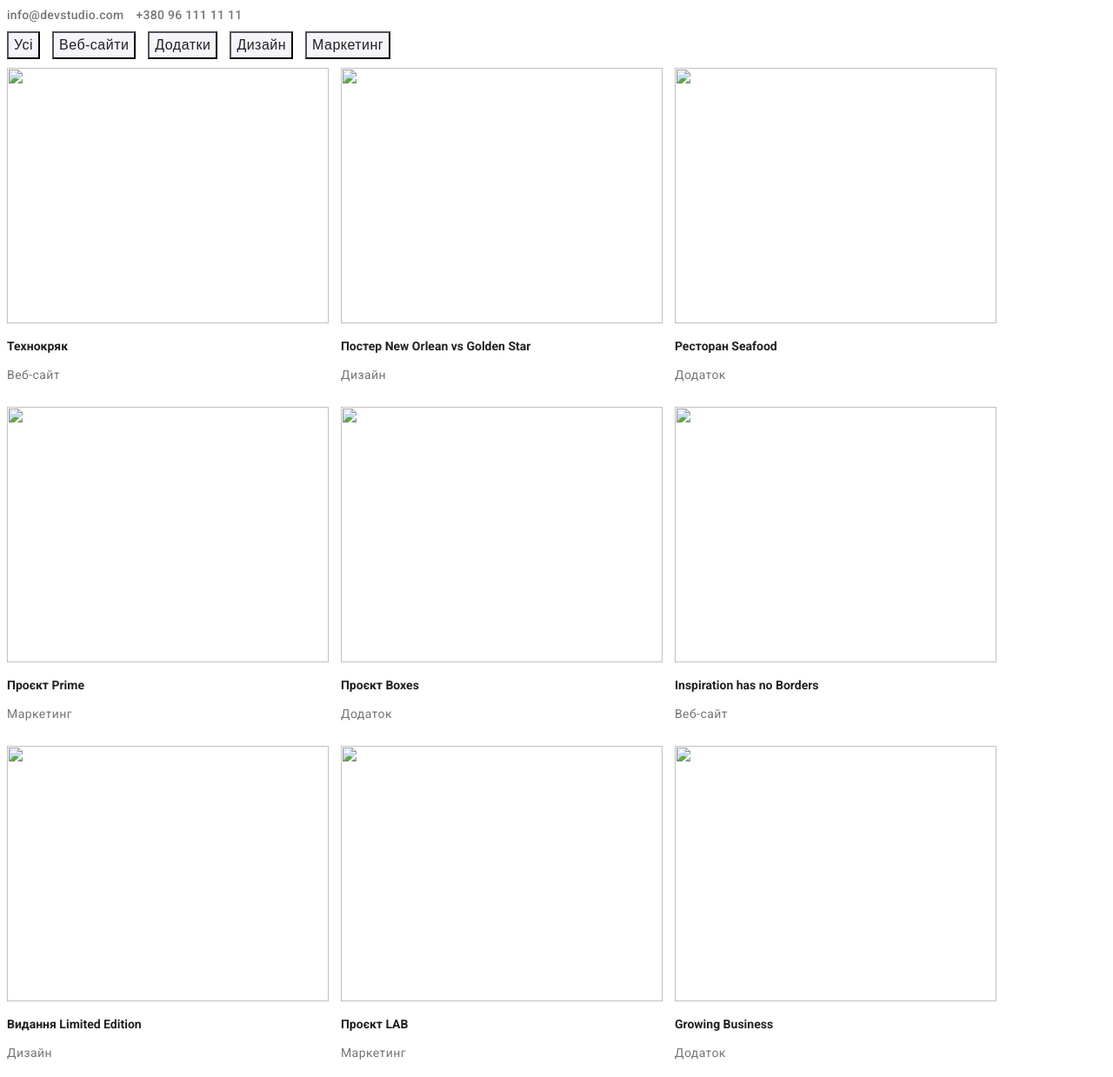
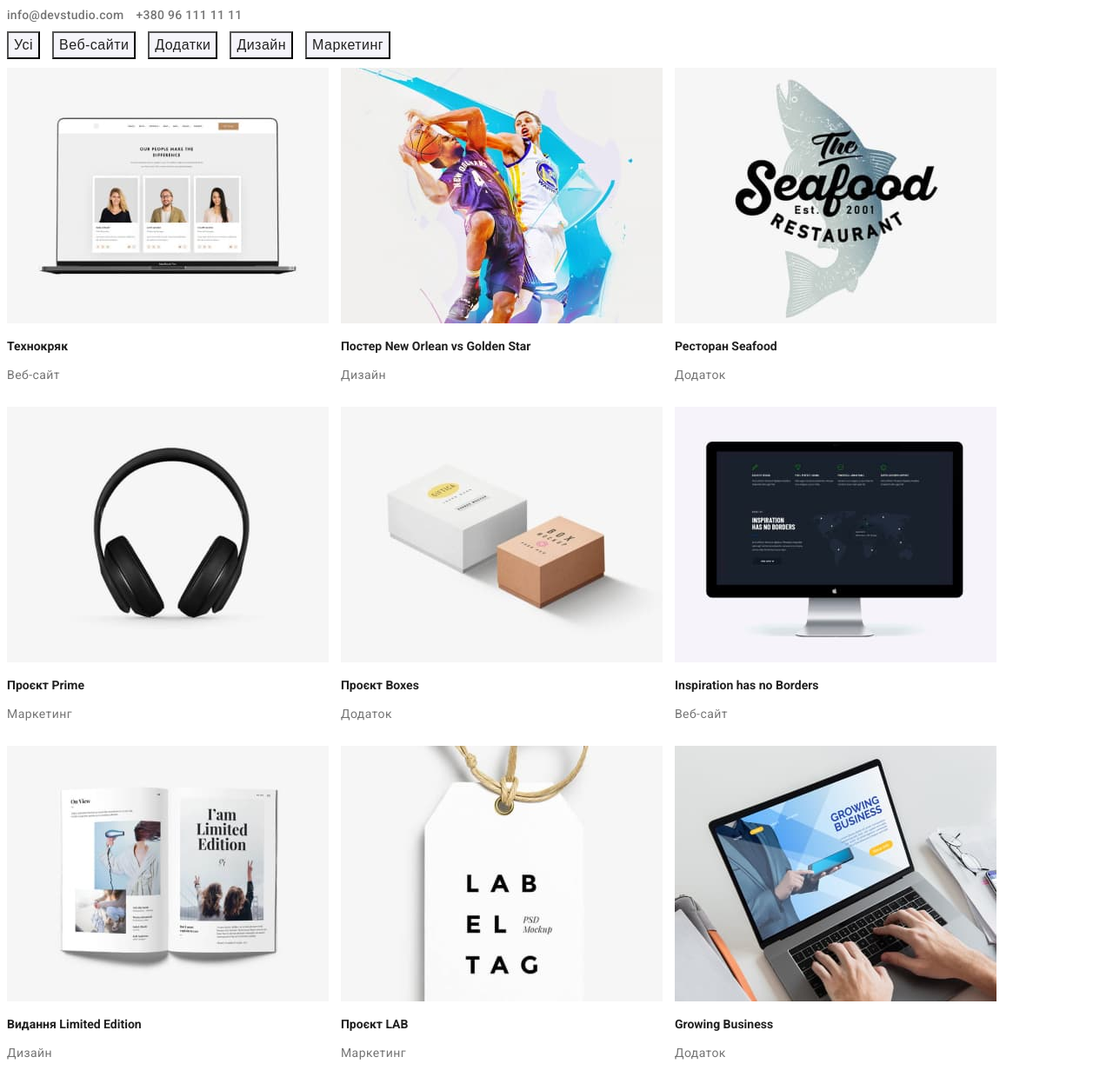
Before and after one commit to AntoshaProgram1st/goit-markup-hw-02, a plain HTML site: page portfolio.html in a window 1280 px wide. Shown: the part 61-1300 px from the top of the page at 87% size. Drawn offline with Linux system fonts and the light colour scheme; the site is published under a folder, as on GitHub Pages, so addresses that start at the root find nothing.

Commit message:
Update portfolio.html

```diff
--- a/portfolio.html
+++ b/portfolio.html
@@ -16,9 +16,9 @@
       <a class="logo-header" href="./index.html"><span class="accent-logo">Web</span>Studio</a>
       <nav>
         <ul>
-          <li><a class="head-navigation" href="/index.html">Студія</a></li>
-          <li><a class="head-navigation" href="/portfolio.html">Портфоліо</a></li>
-          <li><a class="head-navigation" href="/">Контакти</a></li>
+          <li><a class="head-navigation" href="./index.html">Студія</a></li>
+          <li><a class="head-navigation" href="./portfolio.html">Портфоліо</a></li>
+          <li><a class="head-navigation" href="./">Контакти</a></li>
         </ul>
       </nav>
       <ul>
@@ -30,7 +30,7 @@
     </header>
 
     <main>
-      <ul type="buttons">
+      <ul>
         <li>
           <button class="portfolio-button" type="button">Усі</button>
         </li>
@@ -49,39 +49,69 @@
       </ul>
       <ul>
         <li>
-          <img src="/images/portfolio-image-tehnokrack.jpg" alt="" height="294" width="370" />
+          <img
+            src="./images/portfolio-image-tehnokrack.jpg"
+            alt="Веб-сайт"
+            height="294"
+            width="370"
+          />
           <h3>Технокряк</h3>
           <p>Веб-сайт</p>
         </li>
         <li>
-          <img src="/images/portfolio-image-neworlean.jpg" alt="" height="294" width="370" />
+          <img
+            src="./images/portfolio-image-neworlean.jpg"
+            alt="Постер New Orlean vs Golden Star"
+            height="294"
+            width="370"
+          />
           <h3>Постер New Orlean vs Golden Star</h3>
           <p>Дизайн</p>
         </li>
         <li>
-          <img src="/images/portfolio-image-restotanseafood.jpg" alt="" height="294" width="370" />
+          <img
+            src="./images/portfolio-image-restotanseafood.jpg"
+            alt="Логотип ресторану Seafood"
+            height="294"
+            width="370"
+          />
           <h3>Ресторан Seafood</h3>
           <p>Додаток</p>
         </li>
         <li>
-          <img src="/images/portfolio-image-projecktprime.jpg" alt="" height="294" width="370" />
+          <img
+            src="./images/portfolio-image-projecktprime.jpg"
+            alt="Навушники"
+            height="294"
+            width="370"
+          />
           <h3>Проєкт Prime</h3>
           <p>Маркетинг</p>
         </li>
         <li>
-          <img src="/images/portfolio-image-projecktboxes.jpg" alt="" height="294" width="370" />
+          <img
+            src="./images/portfolio-image-projecktboxes.jpg"
+            alt="Коробки"
+            height="294"
+            width="370"
+          />
           <h3>Проєкт Boxes</h3>
           <p>Додаток</p>
         </li>
         <li>
-          <img src="/images/portfolio-image-inspiration.jpg" alt="" height="294" width="370" />
+          <img
+            src="./images/portfolio-image-inspiration.jpg"
+            alt="Екран з картою світу"
+            height="294"
+            width="370"
+          />
           <h3>Inspiration has no Borders</h3>
           <p>Веб-сайт</p>
         </li>
         <li>
           <img
-            src="/images/portfolio-image-видання-limitedidition.jpg"
-            alt=""
+            src="./images/portfolio-image-видання-limitedidition.jpg"
+            alt="Журнал Limited Edition"
             height="294"
             width="370"
           />
@@ -89,12 +119,22 @@
           <p>Дизайн</p>
         </li>
         <li>
-          <img src="/images/portfolio-image-projecktlab.jpg" alt="" height="294" width="370" />
+          <img
+            src="./images/portfolio-image-projecktlab.jpg"
+            alt="Бірка LAB EL TAG"
+            height="294"
+            width="370"
+          />
           <h3>Проєкт LAB</h3>
           <p>Маркетинг</p>
         </li>
         <li>
-          <img src="/images/portfolio-image-growingbissnes.jpg" alt="" height="294" width="370" />
+          <img
+            src="./images/portfolio-image-growingbissnes.jpg"
+            alt="Ноутбук"
+            height="294"
+            width="370"
+          />
           <h3>Growing Business</h3>
           <p>Додаток</p>
         </li>
```
